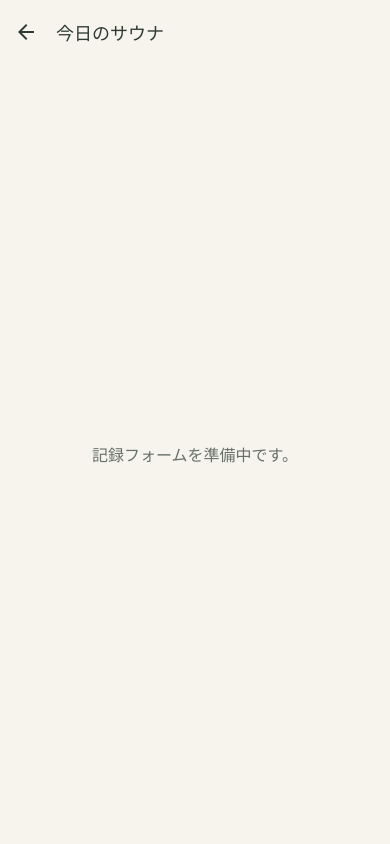
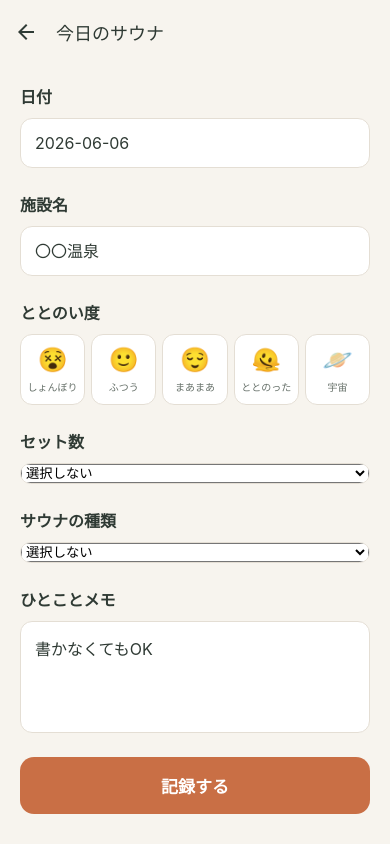
Before and after one commit to deyama-WFH/sauna_itta, a React Native app: screen /CreateLog in a window 390 px wide. Built offline with nearby package versions, Linux system fonts and the light colour scheme.

Commit message:
Add sauna log creation form

```diff
--- /dev/null
+++ b/src/components/SaunaLogForm.tsx
@@ -0,0 +1,361 @@
+import { useState } from 'react';
+import { Picker } from '@react-native-picker/picker';
+import {
+  KeyboardAvoidingView,
+  Platform,
+  Pressable,
+  ScrollView,
+  StyleSheet,
+  Text,
+  TextInput,
+  View,
+} from 'react-native';
+
+import {
+  moodOptions,
+  saunaTypeOptions,
+  setCountOptions,
+} from '../constants/saunaOptions';
+import type {
+  SaunaLogInput,
+  SaunaMood,
+  SaunaType,
+  SetCount,
+} from '../types/saunaLog';
+
+type Props = {
+  initialValues?: Partial<SaunaLogInput>;
+  submitLabel: string;
+  onSubmit: (input: SaunaLogInput) => Promise<void>;
+};
+
+const getToday = (): string => {
+  const today = new Date();
+  const year = today.getFullYear();
+  const month = String(today.getMonth() + 1).padStart(2, '0');
+  const day = String(today.getDate()).padStart(2, '0');
+  return `${year}-${month}-${day}`;
+};
+
+export const SaunaLogForm = ({
+  initialValues,
+  submitLabel,
+  onSubmit,
+}: Props) => {
+  const [date, setDate] = useState(initialValues?.date ?? getToday());
+  const [facilityName, setFacilityName] = useState(
+    initialValues?.facilityName ?? '',
+  );
+  const [mood, setMood] = useState<SaunaMood | undefined>(
+    initialValues?.mood,
+  );
+  const [setCount, setSetCount] = useState<SetCount | undefined>(
+    initialValues?.setCount,
+  );
+  const [saunaType, setSaunaType] = useState<SaunaType | undefined>(
+    initialValues?.saunaType,
+  );
+  const [memo, setMemo] = useState(initialValues?.memo ?? '');
+  const [dateError, setDateError] = useState<string>();
+  const [facilityError, setFacilityError] = useState<string>();
+  const [moodError, setMoodError] = useState<string>();
+  const [submitError, setSubmitError] = useState<string>();
+  const [isSubmitting, setIsSubmitting] = useState(false);
+
+  const handleSubmit = async () => {
+    const normalizedDate = date.trim();
+    const normalizedFacilityName = facilityName.trim();
+    const nextDateError = normalizedDate ? undefined : '日付を入力してください';
+    const nextFacilityError = normalizedFacilityName
+      ? undefined
+      : '施設名を入力してください';
+    const nextMoodError = mood ? undefined : 'ととのい度を選んでください';
+
+    setDateError(nextDateError);
+    setFacilityError(nextFacilityError);
+    setMoodError(nextMoodError);
+    setSubmitError(undefined);
+
+    if (nextDateError || nextFacilityError || nextMoodError || !mood) {
+      return;
+    }
+
+    setIsSubmitting(true);
+
+    try {
+      await onSubmit({
+        date: normalizedDate,
+        facilityName: normalizedFacilityName,
+        mood,
+        setCount,
+        saunaType,
+        memo: memo.trim() || undefined,
+      });
+    } catch {
+      setSubmitError('保存できませんでした。もう一度お試しください。');
+    } finally {
+      setIsSubmitting(false);
+    }
+  };
+
+  return (
+    <KeyboardAvoidingView
+      behavior={Platform.OS === 'ios' ? 'padding' : undefined}
+      keyboardVerticalOffset={96}
+      style={styles.flex}
+    >
+      <ScrollView
+        contentContainerStyle={styles.content}
+        keyboardShouldPersistTaps="handled"
+      >
+        <View style={styles.field}>
+          <Text style={styles.label}>日付</Text>
+          <TextInput
+            autoCapitalize="none"
+            onChangeText={(value) => {
+              setDate(value);
+              if (dateError) {
+                setDateError(undefined);
+              }
+            }}
+            placeholder="2026-06-06"
+            style={[styles.textInput, dateError && styles.inputError]}
+            value={date}
+          />
+          {dateError ? (
+            <Text style={styles.errorText}>{dateError}</Text>
+          ) : null}
+        </View>
+
+        <View style={styles.field}>
+          <Text style={styles.label}>施設名</Text>
+          <TextInput
+            autoCorrect={false}
+            onChangeText={(value) => {
+              setFacilityName(value);
+              if (facilityError) {
+                setFacilityError(undefined);
+              }
+            }}
+            placeholder="〇〇温泉"
+            style={[styles.textInput, facilityError && styles.inputError]}
+            value={facilityName}
+          />
+          {facilityError ? (
+            <Text style={styles.errorText}>{facilityError}</Text>
+          ) : null}
+        </View>
+
+        <View style={styles.field}>
+          <Text style={styles.label}>ととのい度</Text>
+          <View style={styles.moodOptions}>
+            {moodOptions.map((option) => {
+              const isSelected = mood === option.value;
+
+              return (
+                <Pressable
+                  accessibilityLabel={`${option.icon} ${option.label}`}
+                  accessibilityRole="button"
+                  accessibilityState={{ selected: isSelected }}
+                  key={option.value}
+                  onPress={() => {
+                    setMood(option.value);
+                    setMoodError(undefined);
+                  }}
+                  style={[
+                    styles.moodButton,
+                    isSelected && styles.moodButtonSelected,
+                  ]}
+                >
+                  <Text style={styles.moodIcon}>{option.icon}</Text>
+                  <Text
+                    numberOfLines={1}
+                    style={[
+                      styles.moodLabel,
+                      isSelected && styles.moodLabelSelected,
+                    ]}
+                  >
+                    {option.label}
+                  </Text>
+                </Pressable>
+              );
+            })}
+          </View>
+          {moodError ? (
+            <Text style={styles.errorText}>{moodError}</Text>
+          ) : null}
+        </View>
+
+        <View style={styles.field}>
+          <Text style={styles.label}>セット数</Text>
+          <View style={styles.pickerContainer}>
+            <Picker
+              onValueChange={(value) =>
+                setSetCount(value ? (value as SetCount) : undefined)
+              }
+              selectedValue={setCount ?? ''}
+            >
+              <Picker.Item label="選択しない" value="" />
+              {setCountOptions.map((option) => (
+                <Picker.Item
+                  key={option.value}
+                  label={option.label}
+                  value={option.value}
+                />
+              ))}
+            </Picker>
+          </View>
+        </View>
+
+        <View style={styles.field}>
+          <Text style={styles.label}>サウナの種類</Text>
+          <View style={styles.pickerContainer}>
+            <Picker
+              onValueChange={(value) =>
+                setSaunaType(value ? (value as SaunaType) : undefined)
+              }
+              selectedValue={saunaType ?? ''}
+            >
+              <Picker.Item label="選択しない" value="" />
+              {saunaTypeOptions.map((option) => (
+                <Picker.Item
+                  key={option.value}
+                  label={option.label}
+                  value={option.value}
+                />
+              ))}
+            </Picker>
+          </View>
+        </View>
+
+        <View style={styles.field}>
+          <Text style={styles.label}>ひとことメモ</Text>
+          <TextInput
+            multiline
+            onChangeText={setMemo}
+            placeholder="書かなくてもOK"
+            style={[styles.textInput, styles.memoInput]}
+            textAlignVertical="top"
+            value={memo}
+          />
+        </View>
+
+        {submitError ? (
+          <Text style={styles.submitError}>{submitError}</Text>
+        ) : null}
+
+        <Pressable
+          accessibilityRole="button"
+          disabled={isSubmitting}
+          onPress={() => void handleSubmit()}
+          style={({ pressed }) => [
+            styles.submitButton,
+            (pressed || isSubmitting) && styles.submitButtonPressed,
+          ]}
+        >
+          <Text style={styles.submitButtonText}>
+            {isSubmitting ? '保存中...' : submitLabel}
+          </Text>
+        </Pressable>
+      </ScrollView>
+    </KeyboardAvoidingView>
+  );
+};
+
+const styles = StyleSheet.create({
+  flex: {
+    flex: 1,
+  },
+  content: {
+    padding: 20,
+    paddingBottom: 48,
+  },
+  field: {
+    marginBottom: 24,
+  },
+  label: {
+    color: '#2f3a34',
+    fontSize: 16,
+    fontWeight: '700',
+    marginBottom: 10,
+  },
+  textInput: {
+    backgroundColor: '#ffffff',
+    borderColor: '#e4ded4',
+    borderRadius: 12,
+    borderWidth: 1,
+    color: '#2f3a34',
+    fontSize: 16,
+    paddingHorizontal: 14,
+    paddingVertical: 14,
+  },
+  inputError: {
+    borderColor: '#bd3d3d',
+  },
+  errorText: {
+    color: '#bd3d3d',
+    fontSize: 13,
+    marginTop: 7,
+  },
+  moodOptions: {
+    flexDirection: 'row',
+    gap: 6,
+  },
+  moodButton: {
+    alignItems: 'center',
+    backgroundColor: '#ffffff',
+    borderColor: '#e4ded4',
+    borderRadius: 12,
+    borderWidth: 1,
+    flex: 1,
+    paddingHorizontal: 2,
+    paddingVertical: 10,
+  },
+  moodButtonSelected: {
+    backgroundColor: '#fff0e8',
+    borderColor: '#c96f45',
+  },
+  moodIcon: {
+    fontSize: 24,
+  },
+  moodLabel: {
+    color: '#667069',
+    fontSize: 10,
+    marginTop: 5,
+  },
+  moodLabelSelected: {
+    color: '#a9502b',
+    fontWeight: '700',
+  },
+  pickerContainer: {
+    backgroundColor: '#ffffff',
+    borderColor: '#e4ded4',
+    borderRadius: 12,
+    borderWidth: 1,
+    overflow: 'hidden',
+  },
+  memoInput: {
+    minHeight: 112,
+  },
+  submitError: {
+    color: '#bd3d3d',
+    fontSize: 14,
+    marginBottom: 12,
+    textAlign: 'center',
+  },
+  submitButton: {
+    alignItems: 'center',
+    backgroundColor: '#c96f45',
+    borderRadius: 14,
+    paddingHorizontal: 20,
+    paddingVertical: 16,
+  },
+  submitButtonPressed: {
+    opacity: 0.75,
+  },
+  submitButtonText: {
+    color: '#ffffff',
+    fontSize: 17,
+    fontWeight: '700',
+  },
+});
--- a/src/screens/CreateLogScreen.tsx
+++ b/src/screens/CreateLogScreen.tsx
@@ -1,20 +1,17 @@
-import { StyleSheet, Text, View } from 'react-native';
+import type { NativeStackScreenProps } from '@react-navigation/native-stack';
 
-export const CreateLogScreen = () => (
-  <View style={styles.container}>
-    <Text style={styles.text}>記録フォームを準備中です。</Text>
-  </View>
+import { SaunaLogForm } from '../components/SaunaLogForm';
+import type { RootStackParamList } from '../navigation/types';
+import { createSaunaLog } from '../storage/saunaLogStorage';
+
+type Props = NativeStackScreenProps<RootStackParamList, 'CreateLog'>;
+
+export const CreateLogScreen = ({ navigation }: Props) => (
+  <SaunaLogForm
+    onSubmit={async (input) => {
+      const createdLog = await createSaunaLog(input);
+      navigation.replace('LogDetail', { logId: createdLog.id });
+    }}
+    submitLabel="記録する"
+  />
 );
-
-const styles = StyleSheet.create({
-  container: {
-    flex: 1,
-    justifyContent: 'center',
-    padding: 24,
-  },
-  text: {
-    color: '#667069',
-    fontSize: 16,
-    textAlign: 'center',
-  },
-});
```
